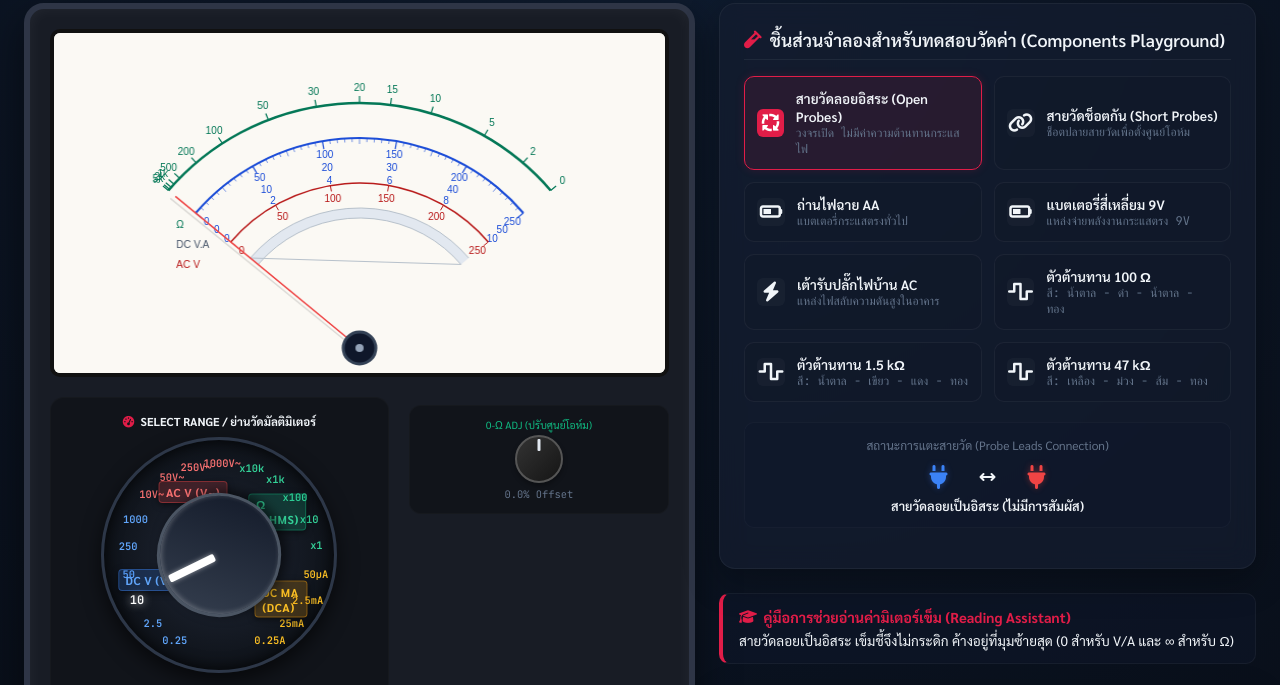
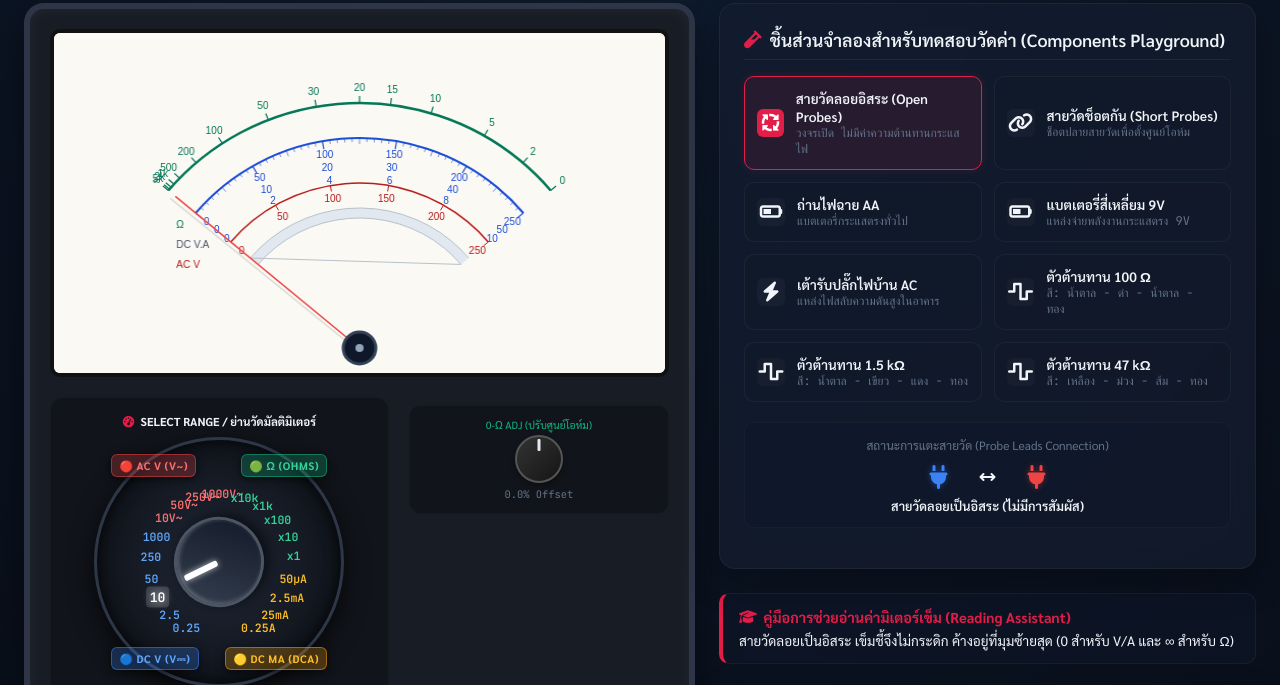
Before and after one commit to allarm2553/ELEC_WEB_APP, a website: page multimeter_app/multimeter.html in a window 1280 px wide. Shown: the part 83-768 px from the top of the page. Drawn offline with Linux system fonts and the light colour scheme.

Commit message:
fix(multimeter-app): reposition quadrant section headers to 4 outer corners and scale down knob to eliminate all text overlap

```diff
--- a/multimeter_app/multimeter.html
+++ b/multimeter_app/multimeter.html
@@ -174,35 +174,36 @@
       position: relative;
     }
 
-    /* Rotary knob container - Enlarged to 200px to prevent overlapping labels */
+        /* Rotary knob container - 250px with ample space for 4 corner badges and numbers */
     .rotary-knob-wrapper {
       position: relative;
-      width: 236px;
-      height: 236px;
-      background: radial-gradient(circle, #1a202c 30%, #0d1117 75%);
+      width: 250px;
+      height: 250px;
+      background: radial-gradient(circle, #1a202c 30%, #0d1117 80%);
       border-radius: 50%;
       border: 3px solid #2d3748;
-      box-shadow: 0 8px 20px rgba(0,0,0,0.6), inset 0 0 15px rgba(0,0,0,0.8);
+      box-shadow: 0 8px 24px rgba(0,0,0,0.7), inset 0 0 15px rgba(0,0,0,0.9);
       margin-bottom: 0.75rem;
-    }
-
-    /* Dial knob - enlarged */
+      user-select: none;
+    }
+
+    /* Dial knob - compact 90px diameter so numbers never collide */
     .rotary-knob-dial {
       position: absolute;
       top: 50%;
       left: 50%;
-      width: 124px;
-      height: 124px;
+      width: 90px;
+      height: 90px;
       background: linear-gradient(135deg, #374151, #111827);
       border-radius: 50%;
       border: 3px solid #4b5563;
-      margin-top: -62px;
-      margin-left: -62px;
+      margin-top: -45px;
+      margin-left: -45px;
       cursor: pointer;
-      box-shadow: inset 0 2px 5px rgba(255,255,255,0.25), 0 6px 12px rgba(0,0,0,0.6);
+      box-shadow: inset 0 2px 4px rgba(255,255,255,0.25), 0 6px 14px rgba(0,0,0,0.6);
       transform: rotate(0deg);
       transition: transform 0.2s cubic-bezier(0.175, 0.885, 0.32, 1.275);
-      z-index: 5;
+      z-index: 10;
     }
 
     /* Dial pointer bar shape */
@@ -211,12 +212,12 @@
       position: absolute;
       top: 4px;
       left: 50%;
-      width: 8px;
-      height: 50px;
+      width: 6px;
+      height: 36px;
       background: #ffffff;
       border-radius: 2px;
       transform: translateX(-50%);
-      box-shadow: 0 0 5px rgba(255,255,255,0.5);
+      box-shadow: 0 0 6px rgba(255,255,255,0.7);
     }
 
     /* Dial range options text layout around knob */
@@ -232,86 +233,31 @@
     .dial-text {
       position: absolute;
       font-family: var(--font-mono);
-      font-size: 0.65rem;
+      font-size: 0.72rem;
       font-weight: 700;
       transform: translate(-50%, -50%);
       color: var(--text-muted);
       cursor: pointer;
       pointer-events: all;
+      padding: 2px 4px;
+      border-radius: 4px;
+      transition: all 0.15s ease;
+      z-index: 8;
     }
 
     .dial-text:hover {
       color: #ffffff;
+      background: rgba(255,255,255,0.1);
+      transform: translate(-50%, -50%) scale(1.15);
     }
 
     .dial-text.active {
       color: #ffffff !important;
-      text-shadow: 0 0 8px rgba(255,255,255,0.8);
-      font-size: 0.75rem;
-      font-weight: 800;
-    }
-
-
-    /* Dial Sector Section Titles (DCV, ACV, Ω, DCA) */
-    .dial-section-badge {
-      position: absolute;
-      font-family: var(--font-brand);
-      font-size: 0.72rem;
-      font-weight: 800;
-      letter-spacing: 0.5px;
-      padding: 0.15rem 0.4rem;
+      text-shadow: 0 0 10px rgba(255,255,255,0.9);
+      font-size: 0.82rem;
+      font-weight: 900;
+      background: rgba(255,255,255,0.15);
       border-radius: 4px;
-      transform: translate(-50%, -50%);
-      pointer-events: none;
-      z-index: 2;
-      text-transform: uppercase;
-      box-shadow: 0 2px 6px rgba(0,0,0,0.5);
-    }
-    .dial-section-badge.dcv {
-      background: rgba(59, 130, 246, 0.2);
-      color: #60a5fa;
-      border: 1px solid rgba(59, 130, 246, 0.4);
-    }
-    .dial-section-badge.acv {
-      background: rgba(239, 68, 68, 0.2);
-      color: #f87171;
-      border: 1px solid rgba(239, 68, 68, 0.4);
-    }
-    .dial-section-badge.ohms {
-      background: rgba(16, 185, 129, 0.2);
-      color: #34d399;
-      border: 1px solid rgba(16, 185, 129, 0.4);
-    }
-    .dial-section-badge.dca {
-      background: rgba(245, 158, 11, 0.2);
-      color: #fbbf24;
-      border: 1px solid rgba(245, 158, 11, 0.4);
-    }
-
-    /* Active Selected Range Banner */
-    .active-range-info-card {
-      width: 100%;
-      background: rgba(15, 23, 42, 0.85);
-      border: 1px solid var(--card-border);
-      border-radius: 8px;
-      padding: 0.45rem 0.6rem;
-      text-align: center;
-      margin-top: 0.25rem;
-    }
-    .active-range-type-pill {
-      display: inline-flex;
-      align-items: center;
-      gap: 0.35rem;
-      font-size: 0.72rem;
-      font-weight: 700;
-      padding: 0.2rem 0.5rem;
-      border-radius: 6px;
-      margin-bottom: 0.2rem;
-    }
-    .active-range-desc {
-      font-size: 0.7rem;
-      color: var(--text-secondary);
-      line-height: 1.3;
     }
 
     /* Colorized sections */
@@ -319,6 +265,77 @@
     .dial-text.acv { color: #f87171; }
     .dial-text.ohms { color: #34d399; }
     .dial-text.dca { color: #fbbf24; }
+
+    /* Corner Quadrant Section Badges (DCV, ACV, OHMS, DCA) positioned at 4 outer corners */
+    .dial-corner-badge {
+      position: absolute;
+      font-family: var(--font-brand);
+      font-size: 0.68rem;
+      font-weight: 800;
+      letter-spacing: 0.5px;
+      padding: 0.2rem 0.45rem;
+      border-radius: 6px;
+      pointer-events: none;
+      z-index: 6;
+      text-transform: uppercase;
+      box-shadow: 0 2px 8px rgba(0,0,0,0.6);
+      white-space: nowrap;
+    }
+    .dial-corner-badge.acv {
+      top: 14px;
+      left: 14px;
+      background: rgba(239, 68, 68, 0.25);
+      color: #f87171;
+      border: 1px solid rgba(239, 68, 68, 0.5);
+    }
+    .dial-corner-badge.ohms {
+      top: 14px;
+      right: 14px;
+      background: rgba(16, 185, 129, 0.25);
+      color: #34d399;
+      border: 1px solid rgba(16, 185, 129, 0.5);
+    }
+    .dial-corner-badge.dcv {
+      bottom: 14px;
+      left: 14px;
+      background: rgba(59, 130, 246, 0.25);
+      color: #60a5fa;
+      border: 1px solid rgba(59, 130, 246, 0.5);
+    }
+    .dial-corner-badge.dca {
+      bottom: 14px;
+      right: 14px;
+      background: rgba(245, 158, 11, 0.25);
+      color: #fbbf24;
+      border: 1px solid rgba(245, 158, 11, 0.5);
+    }
+
+    /* Active Selected Range Banner */
+    .active-range-info-card {
+      width: 100%;
+      background: rgba(15, 23, 42, 0.9);
+      border: 1px solid var(--card-border);
+      border-radius: 10px;
+      padding: 0.5rem 0.75rem;
+      text-align: center;
+      margin-top: 0.25rem;
+      box-shadow: 0 4px 12px rgba(0,0,0,0.4);
+    }
+    .active-range-type-pill {
+      display: inline-flex;
+      align-items: center;
+      gap: 0.4rem;
+      font-size: 0.75rem;
+      font-weight: 700;
+      padding: 0.25rem 0.6rem;
+      border-radius: 6px;
+      margin-bottom: 0.25rem;
+    }
+    .active-range-desc {
+      font-size: 0.72rem;
+      color: var(--text-secondary);
+      line-height: 1.4;
+    }
 
     /* Ohm adjustment system */
     .ohm-adj-container {
@@ -866,40 +883,32 @@
       }
     }
 
-    // Section Definitions for the 4 Measurement Quadrants
-    const DIAL_SECTIONS = [
-      { id: 'dcv', title: 'DC V (V⎓)', color: 'dcv', angle: -108, badgeClass: 'dcv' },
-      { id: 'acv', title: 'AC V (V~)', color: 'acv', angle: -24, badgeClass: 'acv' },
-      { id: 'ohms', title: 'Ω (OHMS)', color: 'ohms', angle: 50, badgeClass: 'ohms' },
-      { id: 'dca', title: 'DC mA (DCA)', color: 'dca', angle: 125, badgeClass: 'dca' }
-    ];
-
-    // Dynamic rendering of rotary switch text labels around the circle
+        // Dynamic rendering of rotary switch text labels and 4 corner badges
     function renderRotaryLabels() {
       const overlay = document.getElementById('dial-labels');
       overlay.innerHTML = '';
 
-      // Enlarged layout sizes for 236x236 wrapper box
-      const radius = 95; // radius of numbers
-      const sectionRadius = 72; // radius of section headers
-      const center = 118; // center of 236x236 wrapper box
-
-      // 1. Render Quadrant Section Header Badges (DCV, ACV, Ω, DCA)
-      DIAL_SECTIONS.forEach(sec => {
-        const rad = ((sec.angle - 90) * Math.PI) / 180;
-        const x = center + sectionRadius * Math.cos(rad);
-        const y = center + sectionRadius * Math.sin(rad);
-
-        const badge = document.createElement('div');
-        badge.className = `dial-section-badge ${sec.badgeClass}`;
-        badge.innerText = sec.title;
-        badge.style.left = `${x}px`;
-        badge.style.top = `${y}px`;
-        overlay.appendChild(badge);
+      // 1. Render 4 Corner Quadrant Badges (ACV, OHMS, DCV, DCA)
+      const cornerBadges = [
+        { type: 'acv', text: '🔴 AC V (V~)', className: 'dial-corner-badge acv' },
+        { type: 'ohms', text: '🟢 Ω (OHMS)', className: 'dial-corner-badge ohms' },
+        { type: 'dcv', text: '🔵 DC V (V⎓)', className: 'dial-corner-badge dcv' },
+        { type: 'dca', text: '🟡 DC mA (DCA)', className: 'dial-corner-badge dca' }
+      ];
+
+      cornerBadges.forEach(b => {
+        const el = document.createElement('div');
+        el.className = b.className;
+        el.innerText = b.text;
+        overlay.appendChild(el);
       });
 
-      // 2. Render Numerical Range Options
+      // 2. Render Numerical Range Options at radius = 70px (Between 45px knob and 100px corner badges)
+      const radius = 72; // radius of range numbers
+      const center = 125; // center of 250x250 wrapper box
+
       DIAL_RANGES.forEach((range, idx) => {
+        // Angle in radians
         const rad = ((range.angle - 90) * Math.PI) / 180;
         const x = center + radius * Math.cos(rad);
         const y = center + radius * Math.sin(rad);
@@ -918,7 +927,7 @@
       });
 
       // Let dial click rotate clockwise/counter
-      document.getElementById('rotary-knob').addEventListener('click', rotateDialNext);
+      document.getElementById('rotary-knob').onclick = rotateDialNext;
     }
 
     function rotateDialNext() {
```
